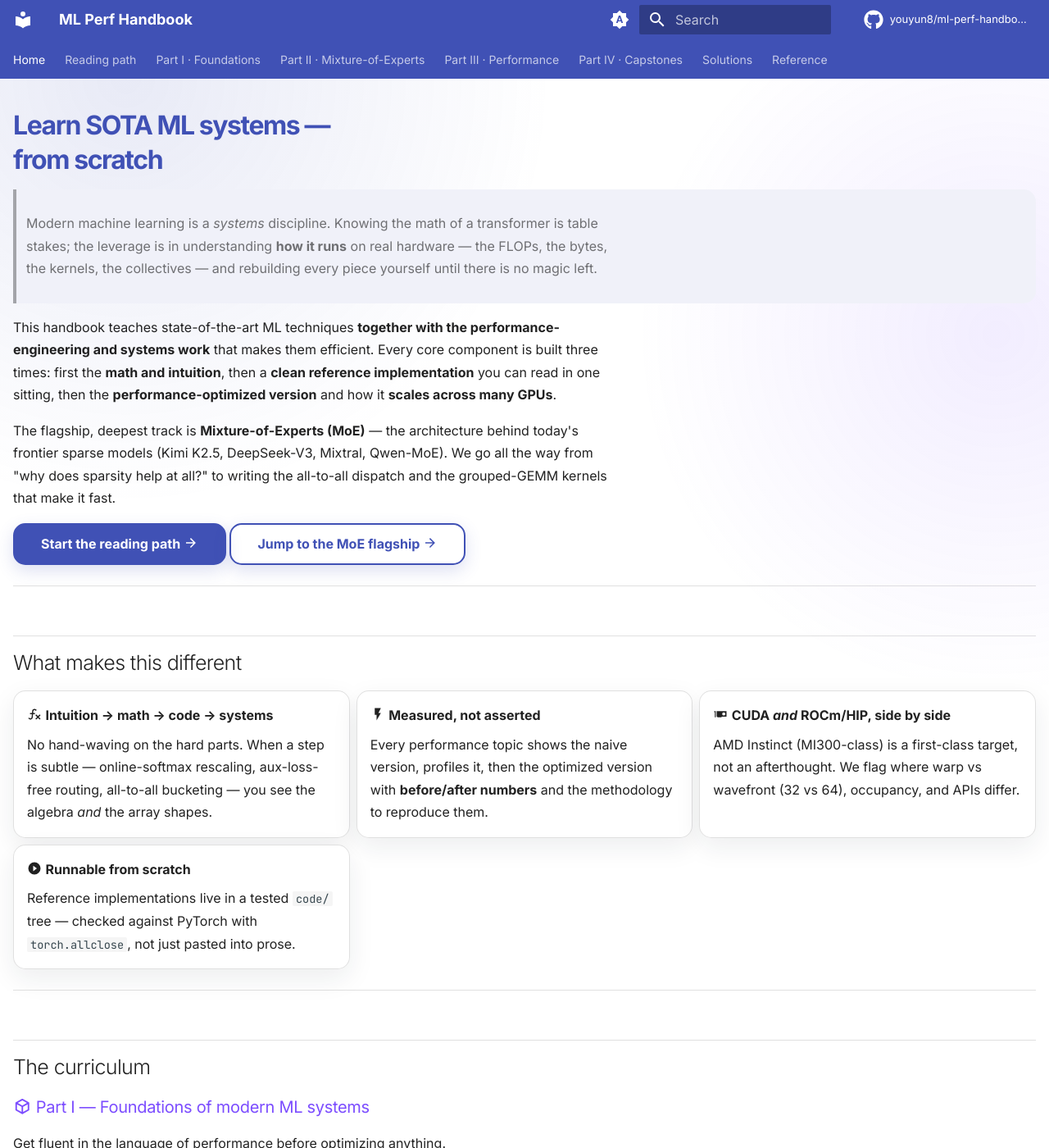
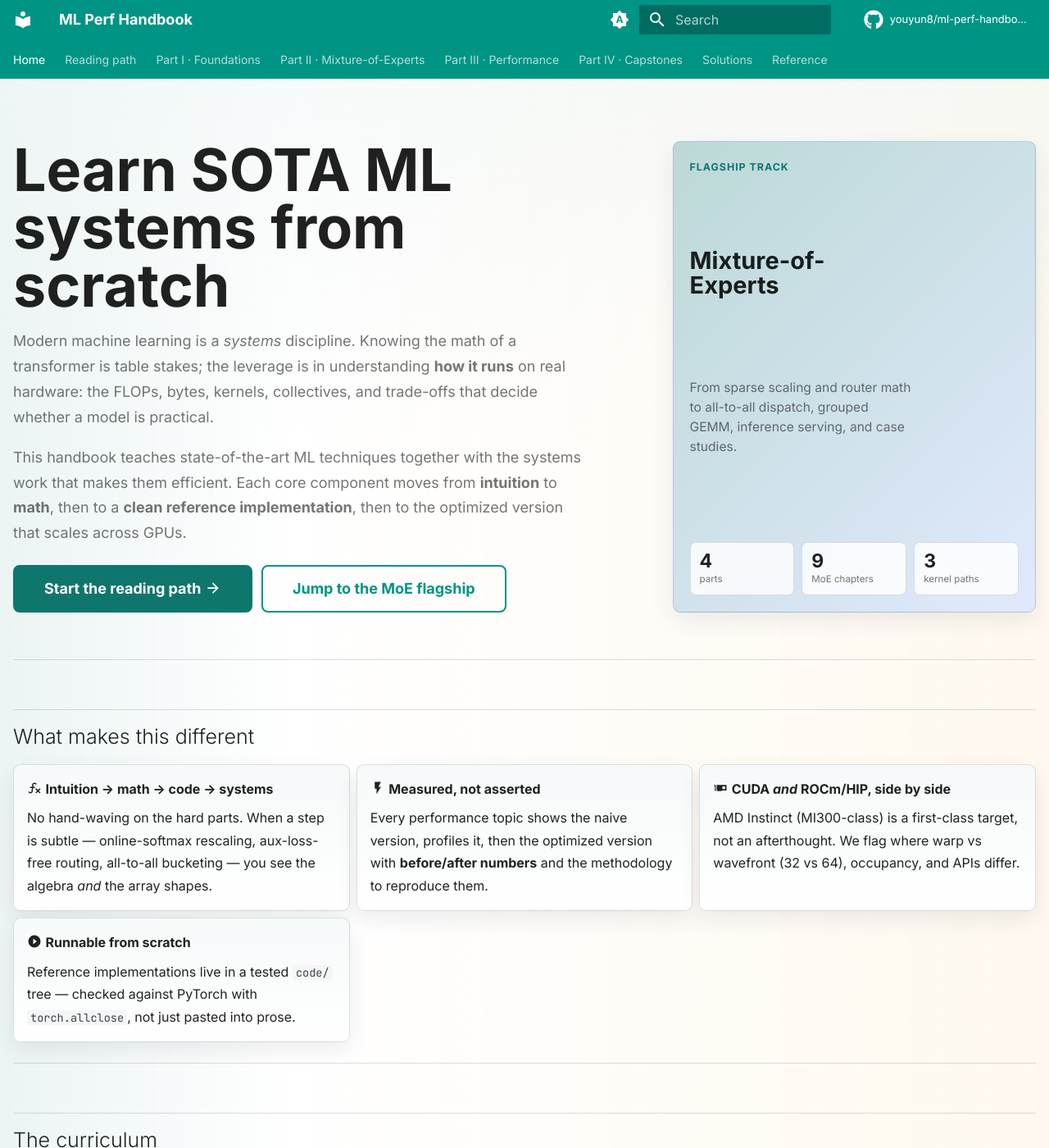
Before and after one commit to youyun8/deep-kernel-handbook, an MkDocs documentation site: the page built from docs/index.md, in a window 1280 px wide and 1400 px high. Shown: the whole window at 82% size. Built offline with MkDocs 1.6.1 and Material for MkDocs 9.7.7, drawn with Linux system fonts in a browser that asks for light colours; comment, search, counter and statistics services are not loaded; some of the changed text lies outside the part shown.

Commit message:
docs: improve site UI

```diff
--- a/docs/index.md
+++ b/docs/index.md
@@ -5,26 +5,39 @@ hide:
   - toc
 ---
 
-# Learn SOTA ML systems — from scratch
+<section class="home-hero" markdown>
+<div class="home-hero__copy" markdown>
 
-> Modern machine learning is a *systems* discipline. Knowing the math of a
-> transformer is table stakes; the leverage is in understanding **how it runs**
-> on real hardware — the FLOPs, the bytes, the kernels, the collectives — and
-> rebuilding every piece yourself until there is no magic left.
+# Learn SOTA ML systems from scratch
 
-This handbook teaches state-of-the-art ML techniques **together with the
-performance-engineering and systems work** that makes them efficient. Every core
-component is built three times: first the **math and intuition**, then a
-**clean reference implementation** you can read in one sitting, then the
-**performance-optimized version** and how it **scales across many GPUs**.
+Modern machine learning is a *systems* discipline. Knowing the math of a
+transformer is table stakes; the leverage is in understanding **how it runs**
+on real hardware: the FLOPs, bytes, kernels, collectives, and trade-offs that
+decide whether a model is practical.
 
-The flagship, deepest track is **Mixture-of-Experts (MoE)** — the architecture
-behind today's frontier sparse models (Kimi K2.5, DeepSeek-V3, Mixtral,
-Qwen-MoE). We go all the way from "why does sparsity help at all?" to writing
-the all-to-all dispatch and the grouped-GEMM kernels that make it fast.
+This handbook teaches state-of-the-art ML techniques together with the systems
+work that makes them efficient. Each core component moves from **intuition** to
+**math**, then to a **clean reference implementation**, then to the optimized
+version that scales across GPUs.
 
+<div class="home-actions" markdown>
 [Start the reading path :material-arrow-right:](reading-path.md){ .md-button .md-button--primary }
-[Jump to the MoE flagship :material-arrow-right:](moe/index.md){ .md-button }
+[Jump to the MoE flagship](moe/index.md){ .md-button }
+</div>
+
+</div>
+
+<div class="home-hero__panel" aria-label="Course scope" markdown="0">
+<div class="home-kicker">Flagship track</div>
+<div class="home-panel-title">Mixture-of-Experts</div>
+<div class="home-panel-copy">From sparse scaling and router math to all-to-all dispatch, grouped GEMM, inference serving, and case studies.</div>
+<div class="home-metrics">
+<div><strong>4</strong><span>parts</span></div>
+<div><strong>9</strong><span>MoE chapters</span></div>
+<div><strong>3</strong><span>kernel paths</span></div>
+</div>
+</div>
+</section>
 
 ---
 
@@ -60,36 +73,53 @@ the all-to-all dispatch and the grouped-GEMM kernels that make it fast.
 
 ## The curriculum
 
-### :material-cube-outline: Part I — Foundations of modern ML systems
+<div class="curriculum-grid" markdown>
 
-Get fluent in the language of performance before optimizing anything.
+<section class="curriculum-card" markdown>
+<span class="curriculum-card__eyebrow">Part I</span>
 
-- [The transformer as a system](foundations/transformer-systems.md) — FLOPs, memory traffic, arithmetic intensity, and the roofline model.
-- [Attention efficiency](foundations/attention-efficiency.md) — KV cache, memory-bound decoding, paged attention.
-- [FlashAttention from scratch](foundations/flashattention.md) — tiling and online softmax, derived step by step.
-- [Numerics & precision](foundations/numerics-precision.md) — fp32/bf16/fp16/fp8, mixed precision, and stability.
+### :material-cube-outline: Foundations
 
-### :material-star-circle: Part II — Mixture-of-Experts *(flagship)*
+Get fluent in FLOPs, bytes, arithmetic intensity, attention memory traffic, and
+precision before optimizing anything.
 
-The deepest series. Build a production-shaped MoE stack from the ground up.
+[Open foundations](foundations/index.md){ .md-button }
+</section>
 
-- [Why sparsity](moe/why-sparsity.md) · [MoE layer from scratch](moe/moe-from-scratch.md) · [Load balancing](moe/load-balancing.md)
-- [Routing variants](moe/routing-variants.md) · [Training stability](moe/training-stability.md)
-- [Systems & expert parallelism](moe/systems-ep.md) · [MoE kernels (Triton/CUDA/HIP)](moe/kernels.md)
-- [Inference & serving](moe/inference-serving.md) · [Case studies](moe/case-studies.md)
+<section class="curriculum-card curriculum-card--feature" markdown>
+<span class="curriculum-card__eyebrow">Part II · flagship</span>
 
-### :material-speedometer: Part III — Performance & systems engineering
+### :material-star-circle: Mixture-of-Experts
 
-The general toolkit that powers everything above.
+Build a production-shaped MoE stack: sparsity, routing, load balancing, expert
+parallelism, kernels, serving, and case studies.
 
-- [GPU programming model](performance/gpu-programming.md) · [Triton track](performance/triton-track.md) · [CUDA / HIP track](performance/cuda-hip-track.md)
-- [Distributed training](performance/distributed-training.md) · [Quantization & compression](performance/quantization.md)
-- [Inference optimization](performance/inference-optimization.md) · [Profiling & methodology](performance/profiling.md)
+[Open MoE track](moe/index.md){ .md-button .md-button--primary }
+</section>
 
-### :material-trophy: Part IV — Capstones
+<section class="curriculum-card" markdown>
+<span class="curriculum-card__eyebrow">Part III</span>
 
-- [Build a small MoE LM end to end](capstones/build-moe.md), then optimize it and report the speedups.
-- [Scaling it up](capstones/scaling.md) with the parallelism techniques.
+### :material-speedometer: Performance
+
+Work through GPU programming, Triton, CUDA/HIP, distributed training,
+quantization, inference optimization, and profiling.
+
+[Open performance](performance/index.md){ .md-button }
+</section>
+
+<section class="curriculum-card" markdown>
+<span class="curriculum-card__eyebrow">Part IV</span>
+
+### :material-trophy: Capstones
+
+Train a small MoE LM, optimize it, report measured speedups, then apply the
+parallelism techniques that make it scale.
+
+[Open capstones](capstones/index.md){ .md-button }
+</section>
+
+</div>
 
 ---
 
--- a/docs/stylesheets/extra.css
+++ b/docs/stylesheets/extra.css
@@ -1,49 +1,57 @@
-/* ML Perf Handbook — small visual tweaks on top of Material defaults. */
+/* ML Perf Handbook - visual system on top of Material defaults. */
 
 :root {
   --md-code-font: "JetBrains Mono", "SFMono-Regular", Consolas, monospace;
-  --ml-surface: color-mix(in srgb, var(--md-default-bg-color) 92%, var(--md-primary-fg-color) 8%);
-  --ml-surface-strong: color-mix(in srgb, var(--md-default-bg-color) 84%, var(--md-primary-fg-color) 16%);
-  --ml-border: color-mix(in srgb, var(--md-default-fg-color) 14%, transparent);
-  --ml-shadow: 0 0.55rem 1.6rem rgba(31, 41, 55, 0.08);
-  --ml-radius: 0.75rem;
+  --ml-accent-warm: #f59e0b;
+  --ml-accent-cool: #0f766e;
+  --ml-accent-blue: #2563eb;
+  --ml-surface: color-mix(in srgb, var(--md-default-bg-color) 94%, var(--ml-accent-cool) 6%);
+  --ml-surface-strong: color-mix(in srgb, var(--md-default-bg-color) 88%, var(--ml-accent-blue) 12%);
+  --ml-border: color-mix(in srgb, var(--md-default-fg-color) 15%, transparent);
+  --ml-shadow: 0 0.5rem 1.35rem rgba(15, 23, 42, 0.08);
+  --ml-shadow-strong: 0 0.8rem 2rem rgba(15, 23, 42, 0.13);
+  --ml-radius: 0.45rem;
   --ml-diagram-bg: color-mix(in srgb, var(--md-default-bg-color) 96%, white 4%);
   --ml-diagram-node-bg: #ffffff;
   --ml-diagram-node-muted-bg: #eef2f7;
-  --ml-diagram-node-stroke: #4f46e5;
+  --ml-diagram-node-stroke: #0f766e;
   --ml-diagram-node-muted-stroke: #94a3b8;
   --ml-diagram-edge: #475569;
   --ml-diagram-text: #111827;
   --ml-diagram-label-bg: color-mix(in srgb, var(--md-default-bg-color) 92%, white 8%);
-  --ml-diagram-cluster-bg: rgba(79, 70, 229, 0.07);
-  --ml-diagram-cluster-stroke: rgba(79, 70, 229, 0.42);
-  --ml-diagram-accent-bg: #5e35b1;
-  --ml-diagram-accent-stroke: #311b92;
-  --ml-roofline-start: #0088a3;
-  --ml-roofline-mid: #5e35b1;
-  --ml-roofline-end: #7c4dff;
+  --ml-diagram-cluster-bg: rgba(15, 118, 110, 0.08);
+  --ml-diagram-cluster-stroke: rgba(15, 118, 110, 0.42);
+  --ml-diagram-accent-bg: #1d4ed8;
+  --ml-diagram-accent-stroke: #1e3a8a;
+  --ml-roofline-start: #0f766e;
+  --ml-roofline-mid: #2563eb;
+  --ml-roofline-end: #f59e0b;
 }
 
 [data-md-color-scheme="slate"] {
-  --ml-surface: color-mix(in srgb, var(--md-default-bg-color) 86%, var(--md-primary-fg-color) 14%);
-  --ml-surface-strong: color-mix(in srgb, var(--md-default-bg-color) 78%, var(--md-primary-fg-color) 22%);
+  --ml-accent-warm: #fbbf24;
+  --ml-accent-cool: #2dd4bf;
+  --ml-accent-blue: #60a5fa;
+  --ml-surface: color-mix(in srgb, var(--md-default-bg-color) 88%, var(--ml-accent-cool) 12%);
+  --ml-surface-strong: color-mix(in srgb, var(--md-default-bg-color) 80%, var(--ml-accent-blue) 20%);
   --ml-border: color-mix(in srgb, var(--md-default-fg-color) 22%, transparent);
   --ml-shadow: 0 0.55rem 1.6rem rgba(0, 0, 0, 0.22);
+  --ml-shadow-strong: 0 1rem 2.4rem rgba(0, 0, 0, 0.28);
   --ml-diagram-bg: color-mix(in srgb, var(--md-default-bg-color) 88%, #ffffff 12%);
   --ml-diagram-node-bg: #182335;
   --ml-diagram-node-muted-bg: #263244;
-  --ml-diagram-node-stroke: #a78bfa;
+  --ml-diagram-node-stroke: #2dd4bf;
   --ml-diagram-node-muted-stroke: #64748b;
   --ml-diagram-edge: #cbd5e1;
   --ml-diagram-text: #f8fafc;
   --ml-diagram-label-bg: #111827;
-  --ml-diagram-cluster-bg: rgba(167, 139, 250, 0.12);
-  --ml-diagram-cluster-stroke: rgba(196, 181, 253, 0.5);
-  --ml-diagram-accent-bg: #7c3aed;
-  --ml-diagram-accent-stroke: #c4b5fd;
-  --ml-roofline-start: #22d3ee;
-  --ml-roofline-mid: #c4b5fd;
-  --ml-roofline-end: #a78bfa;
+  --ml-diagram-cluster-bg: rgba(45, 212, 191, 0.12);
+  --ml-diagram-cluster-stroke: rgba(94, 234, 212, 0.5);
+  --ml-diagram-accent-bg: #2563eb;
+  --ml-diagram-accent-stroke: #93c5fd;
+  --ml-roofline-start: #2dd4bf;
+  --ml-roofline-mid: #60a5fa;
+  --ml-roofline-end: #fbbf24;
 }
 
 /* Slightly wider content column for math + code heavy pages. */
@@ -53,8 +61,8 @@
 
 .md-main {
   background:
-    radial-gradient(circle at 12% 0%, color-mix(in srgb, var(--md-primary-fg-color) 12%, transparent) 0, transparent 26rem),
-    radial-gradient(circle at 95% 12%, color-mix(in srgb, var(--md-accent-fg-color) 10%, transparent) 0, transparent 22rem);
+    linear-gradient(180deg, color-mix(in srgb, var(--ml-surface) 55%, transparent) 0, transparent 22rem),
+    linear-gradient(90deg, color-mix(in srgb, var(--ml-accent-cool) 8%, transparent), transparent 28%, color-mix(in srgb, var(--ml-accent-warm) 7%, transparent));
 }
 
 .md-main__inner {
@@ -71,23 +79,23 @@
 }
 
 .md-typeset h1 {
-  max-width: 18ch;
+  max-width: 20ch;
   margin-bottom: 0.4rem;
-  color: var(--md-primary-fg-color);
+  color: var(--md-default-fg-color);
   font-weight: 800;
-  letter-spacing: -0.045em;
+  letter-spacing: 0;
 }
 
 .md-typeset h2 {
   margin-top: 2.4em;
   padding-top: 0.75rem;
   border-top: 1px solid var(--ml-border);
-  letter-spacing: -0.025em;
+  letter-spacing: 0;
 }
 
 .md-typeset h3 {
-  color: var(--md-accent-fg-color);
-  letter-spacing: -0.015em;
+  color: var(--ml-accent-cool);
+  letter-spacing: 0;
 }
 
 .md-typeset p,
@@ -97,10 +105,11 @@
 
 .md-typeset a {
   text-underline-offset: 0.18em;
+  text-decoration-thickness: 0.06em;
 }
 
 .md-typeset blockquote {
-  border-left: 0.18rem solid var(--md-accent-fg-color);
+  border-left: 0.18rem solid var(--ml-accent-cool);
   border-radius: 0 var(--ml-radius) var(--ml-radius) 0;
   background: var(--ml-surface);
   padding: 0.6rem 0.9rem;
@@ -126,13 +135,12 @@
   font-size: 0.72rem;
 }
 .page-meta .chip {
-  border-radius: 999px;
+  border-radius: 0.35rem;
   padding: 0.16rem 0.65rem;
   border: 1px solid var(--ml-border);
   background: var(--ml-surface);
   color: var(--md-default-fg-color--light);
   white-space: nowrap;
-  box-shadow: 0 0.2rem 0.7rem rgba(31, 41, 55, 0.04);
 }
 .page-meta .chip strong {
   color: var(--md-default-fg-color);
@@ -150,19 +158,31 @@
 .md-typeset .grid.cards > :is(ul, ol) > li {
   border-color: var(--ml-border);
   background:
-    linear-gradient(180deg, color-mix(in srgb, var(--md-default-bg-color) 96%, white 4%), var(--md-default-bg-color));
+    linear-gradient(180deg, color-mix(in srgb, var(--md-default-bg-color) 96%, var(--ml-accent-cool) 4%), var(--md-default-bg-color));
   box-shadow: var(--ml-shadow);
   transition: transform 160ms ease, box-shadow 160ms ease, border-color 160ms ease;
 }
 
 .md-typeset .grid.cards > :is(ul, ol) > li:hover {
-  border-color: color-mix(in srgb, var(--md-accent-fg-color) 45%, var(--ml-border));
-  box-shadow: 0 0.7rem 2rem rgba(31, 41, 55, 0.12);
+  border-color: color-mix(in srgb, var(--ml-accent-cool) 45%, var(--ml-border));
+  box-shadow: var(--ml-shadow-strong);
   transform: translateY(-2px);
 }
 
 .md-typeset .md-button {
-  box-shadow: 0 0.35rem 1rem color-mix(in srgb, var(--md-primary-fg-color) 18%, transparent);
+  border-radius: 0.4rem;
+  box-shadow: none;
+  transition: background-color 140ms ease, border-color 140ms ease, color 140ms ease, transform 140ms ease;
+}
+
+.md-typeset .md-button:hover {
+  transform: translateY(-1px);
+}
+
+.md-typeset .md-button--primary {
+  background-color: var(--ml-accent-cool);
+  border-color: var(--ml-accent-cool);
+  color: #fff;
 }
 
 .md-typeset__table {
@@ -222,6 +242,167 @@ figure > figcaption {
   color: var(--ml-diagram-text);
   box-shadow: var(--ml-shadow);
   overflow-x: auto;
+}
+
+/* Homepage. */
+.home-hero {
+  display: grid;
+  grid-template-columns: minmax(0, 1.45fr) minmax(16rem, 0.85fr);
+  gap: clamp(1rem, 4vw, 2.4rem);
+  align-items: stretch;
+  margin: 0.4rem 0 2.2rem;
+  padding: clamp(1rem, 3vw, 1.6rem) 0 0.6rem;
+}
+
+.home-hero__copy {
+  min-width: 0;
+}
+
+.home-hero .md-typeset h1,
+.home-hero h1 {
+  max-width: 13ch;
+  margin: 0 0 0.75rem;
+  font-size: clamp(2.15rem, 5.6vw, 4.1rem);
+  line-height: 0.98;
+}
+
+.home-hero p {
+  max-width: 62ch;
+  margin-bottom: 0.85rem;
+  color: var(--md-default-fg-color--light);
+  font-size: 0.9rem;
+}
+
+.home-actions {
+  margin-top: 1.15rem;
+}
+
+.home-actions p {
+  display: flex;
+  flex-wrap: wrap;
+  gap: 0.55rem;
+  margin: 0;
+}
+
+.home-hero__panel {
+  display: flex;
+  flex-direction: column;
+  justify-content: space-between;
+  min-height: 17rem;
+  padding: 1rem;
+  border: 1px solid var(--ml-border);
+  border-radius: var(--ml-radius);
+  background:
+    linear-gradient(135deg, color-mix(in srgb, var(--md-default-bg-color) 72%, var(--ml-accent-cool) 28%), color-mix(in srgb, var(--md-default-bg-color) 86%, var(--ml-accent-blue) 14%)),
+    repeating-linear-gradient(90deg, transparent 0, transparent 1.4rem, color-mix(in srgb, var(--md-default-fg-color) 7%, transparent) 1.4rem, color-mix(in srgb, var(--md-default-fg-color) 7%, transparent) 1.45rem);
+  background-blend-mode: normal;
+  box-shadow: var(--ml-shadow);
+}
+
+.home-kicker,
+.curriculum-card__eyebrow {
+  color: var(--ml-accent-cool);
+  font-size: 0.62rem;
+  font-weight: 800;
+  letter-spacing: 0.08em;
+  text-transform: uppercase;
+}
+
+.home-panel-title {
+  max-width: 12ch;
+  margin-top: 0.35rem;
+  color: var(--md-default-fg-color);
+  font-size: 1.45rem;
+  font-weight: 800;
+  line-height: 1.05;
+}
+
+.home-panel-copy {
+  max-width: 28ch;
+  margin: 0.75rem 0 1.1rem;
+  color: var(--md-default-fg-color--light);
+  font-size: 0.78rem;
+  line-height: 1.55;
+}
+
+.home-metrics {
+  display: grid;
+  grid-template-columns: repeat(3, minmax(0, 1fr));
+  gap: 0.45rem;
+}
+
+.home-metrics div {
+  min-width: 0;
+  padding: 0.55rem;
+  border: 1px solid var(--ml-border);
+  border-radius: 0.35rem;
+  background: color-mix(in srgb, var(--md-default-bg-color) 82%, transparent);
+}
+
+.home-metrics strong {
+  display: block;
+  color: var(--md-default-fg-color);
+  font-size: 1.15rem;
+  line-height: 1;
+}
+
+.home-metrics span {
+  display: block;
+  margin-top: 0.2rem;
+  color: var(--md-default-fg-color--light);
+  font-size: 0.58rem;
+  line-height: 1.2;
+}
+
+.curriculum-grid {
+  display: grid;
+  grid-template-columns: repeat(2, minmax(0, 1fr));
+  gap: 0.75rem;
+  margin: 1rem 0 1.2rem;
+}
+
+.curriculum-card {
+  display: flex;
+  flex-direction: column;
+  min-width: 0;
+  min-height: 13rem;
+  padding: 0.9rem;
+  border: 1px solid var(--ml-border);
+  border-radius: var(--ml-radius);
+  background: var(--md-default-bg-color);
+  box-shadow: var(--ml-shadow);
+}
+
+.curriculum-card--feature {
+  border-color: color-mix(in srgb, var(--ml-accent-cool) 48%, var(--ml-border));
+  background: linear-gradient(180deg, color-mix(in srgb, var(--md-default-bg-color) 90%, var(--ml-accent-cool) 10%), var(--md-default-bg-color));
+}
+
+.curriculum-card h3 {
+  margin: 0.35rem 0 0.35rem;
+  color: var(--md-default-fg-color);
+}
+
+.curriculum-card > p {
+  margin: 0;
+}
+
+.curriculum-card > p:first-child {
+  margin-bottom: 0.35rem;
+}
+
+.curriculum-card h3 + p {
+  flex: 1;
+  margin: 0 0 0.85rem;
+  color: var(--md-default-fg-color--light);
+}
+
+.curriculum-card > p:last-child {
+  margin-top: auto;
+}
+
+.curriculum-card .md-button {
+  align-self: flex-start;
 }
 
 .md-typeset .mermaid svg {
@@ -329,6 +510,7 @@ figure > figcaption {
 .md-typeset details {
   border-width: 0;
   box-shadow: var(--ml-shadow);
+  border-left: 0.18rem solid color-mix(in srgb, var(--md-accent-fg-color) 58%, var(--ml-accent-warm));
 }
 
 .md-typeset .admonition-title {
@@ -337,7 +519,7 @@ figure > figcaption {
 
 .md-typeset .highlight {
   border-radius: var(--ml-radius);
-  box-shadow: 0 0.45rem 1.35rem rgba(31, 41, 55, 0.09);
+  box-shadow: var(--ml-shadow);
 }
 
 .md-typeset pre > code {
@@ -490,6 +672,34 @@ figure > figcaption {
     font-size: 1.9rem;
   }
 
+  .home-hero {
+    grid-template-columns: 1fr;
+    margin-top: 0;
+  }
+
+  .home-hero .md-typeset h1,
+  .home-hero h1 {
+    max-width: 12ch;
+    font-size: 2.45rem;
+  }
+
+  .home-hero__panel {
+    min-height: 14rem;
+  }
+
+  .home-actions p,
+  .home-actions .md-button {
+    width: 100%;
+  }
+
+  .home-actions .md-button {
+    text-align: center;
+  }
+
+  .curriculum-grid {
+    grid-template-columns: 1fr;
+  }
+
   .md-typeset p,
   .md-typeset li {
     max-width: none;
--- a/mkdocs.yml
+++ b/mkdocs.yml
@@ -35,20 +35,22 @@ theme:
     - content.tooltips
   palette:
     - media: "(prefers-color-scheme)"
+      primary: teal
+      accent: amber
       toggle:
         icon: material/brightness-auto
         name: Switch to light mode
     - media: "(prefers-color-scheme: light)"
       scheme: default
-      primary: indigo
-      accent: deep purple
+      primary: teal
+      accent: amber
       toggle:
         icon: material/brightness-7
         name: Switch to dark mode
     - media: "(prefers-color-scheme: dark)"
       scheme: slate
-      primary: indigo
-      accent: deep purple
+      primary: teal
+      accent: amber
       toggle:
         icon: material/brightness-4
         name: Switch to system preference
```
